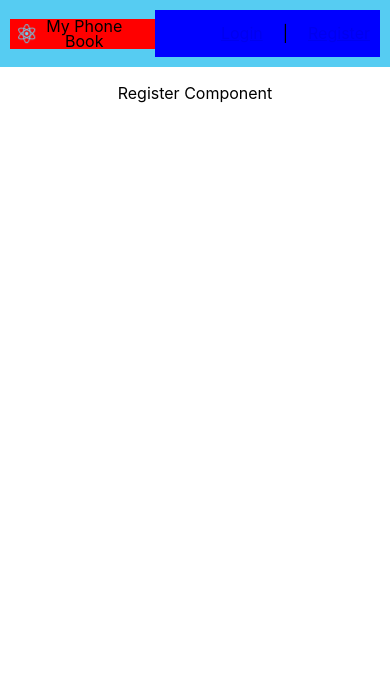
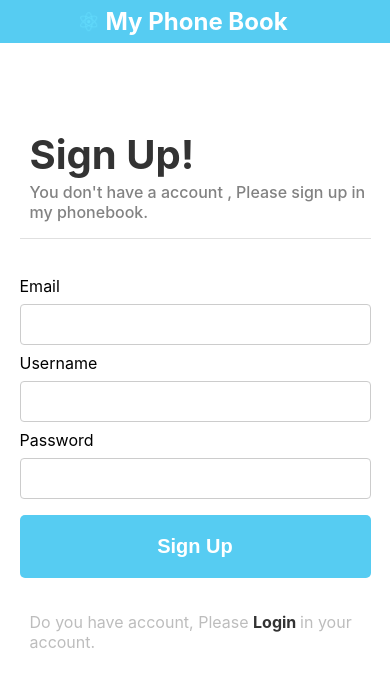
Before and after one commit to arasico/phonebook-ui-react, a React (Create React App) app: page /register in a window 390 px wide. Shown: the top 686 px of the page. Built offline with nearby package versions, Linux system fonts and the light colour scheme.

Commit message:
responsive nav bar is fixed

```diff
--- a/src/components/header/Header.css
+++ b/src/components/header/Header.css
@@ -1,4 +1,9 @@
 
+@media only screen and (max-width:700px) {
+    .menu-container{
+        display: none!important;
+    }
+}
 
 .header-container {
     background-color: #56CCF2;
@@ -10,15 +15,22 @@
 }
 
 .logo-container{
-    background-color: red;
     display: flex;
     flex-direction: row;
     align-items: center;
     padding-right: 30px;
 
-}.menu-container{
-    background-color: blue;
-    width: 80%;
+}
+
+.logo-container span {
+    font-size: 24px;
+    font-weight: 700;
+    color: #fff;
+}
+
+.menu-container{
+
+    width: 60%;
 
 
 }
--- a/src/container/auth/Login.js
+++ b/src/container/auth/Login.js
@@ -1,4 +1,5 @@
 import React, { Component} from 'react';
+import { NavLink } from 'react-router-dom'
 import './style.css';
 
 
@@ -9,6 +10,9 @@ class LoginComponent extends Component {
         this.state = {  }
     }
     render() {
+
+
+
         return (
             <div className="container-fluid">
 
@@ -31,7 +35,7 @@ class LoginComponent extends Component {
                         </form>
                     </div>
                     <div className="auth-footer">
-                        <p>You don't have account,<span>Please sign up.</span></p>
+                        <p>You don't have account,<span> <NavLink className="sub-navlink" to="/register" >Please sign up.</NavLink> </span></p>
 
                     </div>
               </div>
--- a/src/container/auth/Register.js
+++ b/src/container/auth/Register.js
@@ -1,5 +1,6 @@
 import React, { Component} from 'react';
-
+import { NavLink } from 'react-router-dom'
+import './style.css';
 
 
 class RegisterComponent extends Component {
@@ -9,9 +10,35 @@ class RegisterComponent extends Component {
     }
     render() {
         return (
-            <div>
-                <p>Register Component</p>
+            <div className="container-fluid">
+
+            <div className="container">
+                  <div className="auth-header">
+                      <h1>Sign Up!</h1>
+                      <h3>You don't have a account , Please sign up in my phonebook.</h3>
+                      <hr />
+                  </div>
+                  <div className="auth-form">
+                      <form className="form">
+
+                              <label for="email">Email</label>
+                              <input type="text" name="email" />
+
+                              <label for="username">Username</label>
+                              <input type="text" name="username" />
+
+                              <label for="password">Password</label>
+                              <input type="password" maxLength="20" name="password" />
+
+                          <input type="submit" value="Sign Up" />
+                      </form>
+                  </div>
+                  <div className="auth-footer">
+                      <p>Do you have account, Please <span> <NavLink className="sub-navlink" to="/login" >Login </NavLink> in your account. </span></p>
+
+                  </div>
             </div>
+          </div>
          );
     }
 }
--- a/src/container/auth/style.css
+++ b/src/container/auth/style.css
@@ -1,7 +1,29 @@
+
+@media only screen and (max-width:800px) {
+    .auth-header, .auth-form , .auth-footer {
+        width: 100%!important;
+    }
+
+
+}
+
+@media only screen and (max-width:500px) {
+    .auth-header, .auth-form , .auth-footer {
+        width: 100%!important;
+    }
+    .form {
+        padding: 0!important;
+
+    }
+
+
+}
+
+
+
 
 .container-fluid{
     display: flex;
-    background-color: #fff;
     padding: 4rem 0;
 
 }
@@ -9,13 +31,11 @@
 .container{
     margin: auto;
     width: 90%;
-    background-color: fff;
 
 
 }
 
 .auth-header {
-    background-color: #fff;
     width: 50%;
     padding: 20px 0;
     margin: auto;
@@ -45,13 +65,7 @@
 
 }
 
-.auth-footer  p  span{
-    padding-left: 10px;
-    color: #333;
-    font-weight: 700;
-    cursor: pointer;
 
-}
 
 .auth-header h1 {
     font-size: 40px;
@@ -109,3 +123,14 @@ input[type=submit] {
     font-weight: 700;
     font-size: 20px;
 }
+
+ .sub-navlink {
+     color: #333;
+     text-decoration: none;
+     font-weight: 700;
+     transition: color 0.2s ease;
+ }
+
+ .sub-navlink:hover {
+     color: #888;
+ }
```
